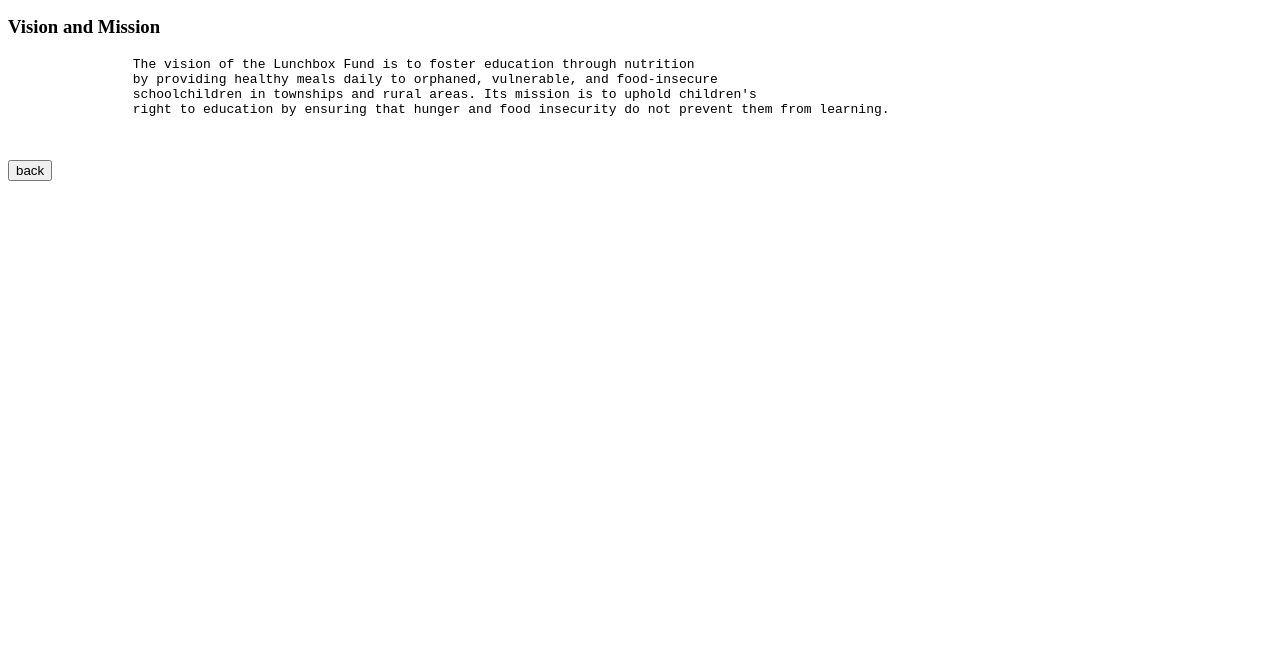
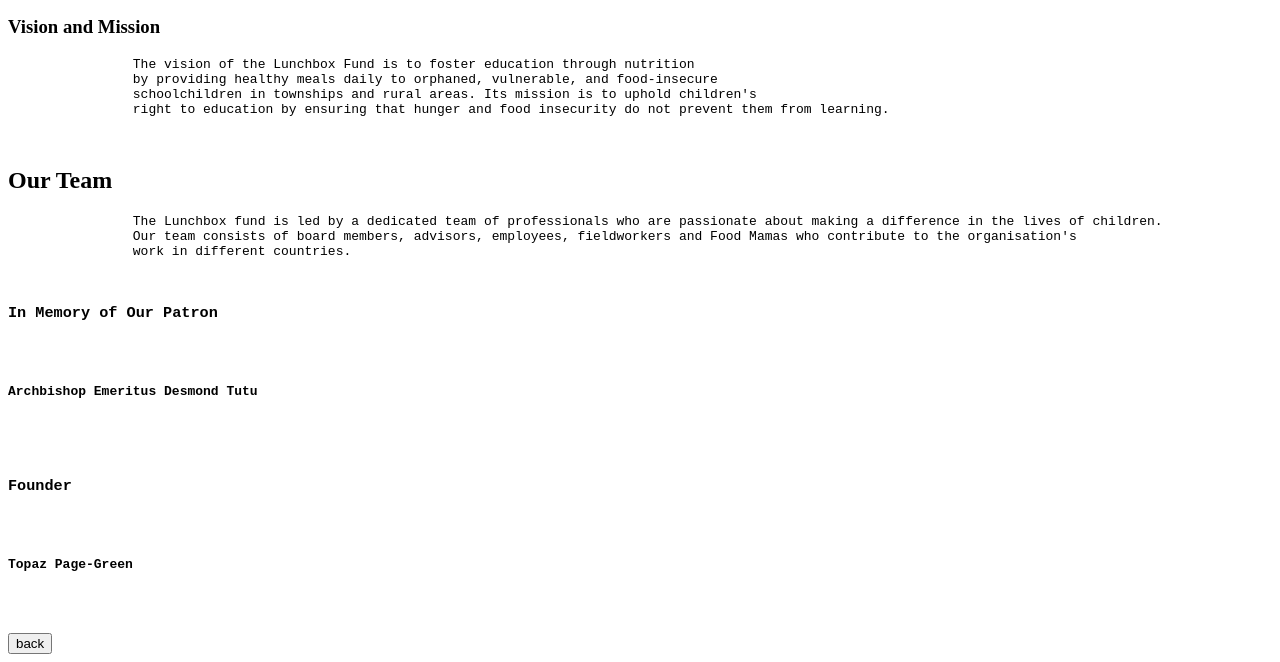
Before and after one commit to Mmathole/WEDE5020-Project-Part-2, a plain HTML site: page about.html in a window 1280 px wide. Shown: the part 811-1473 px from the top of the page. Before the commit the page ends 1000 px from the top, so only its background shows below. Drawn offline with Linux system fonts and the light colour scheme.

Commit message:
Add team information and tribute to Archbishop Desmond Tutu in About page

```diff
--- a/about.html
+++ b/about.html
@@ -45,6 +45,19 @@
                 right to education by ensuring that hunger and food insecurity do not prevent them from learning.
 
             </pre>
+            <h2>Our Team</h2>
+            <pre>
+                The Lunchbox fund is led by a dedicated team of professionals who are passionate about making a difference in the lives of children.
+                Our team consists of board members, advisors, employees, fieldworkers and Food Mamas who contribute to the organisation's
+                work in different countries.
+
+                                    <h3>In Memory of Our Patron</h3>
+                 <h4>Archbishop Emeritus Desmond Tutu</h4>
+
+                <h3>Founder</h3>
+                <h4>Topaz Page-Green</h4>
+            </pre>
+
  <div>
     <button class="btn" onclick="window.location.href='index.html'">back</button>
  </div>
```
Also changed, not shown: index.html (+6 -2 lines), 4 other files.
